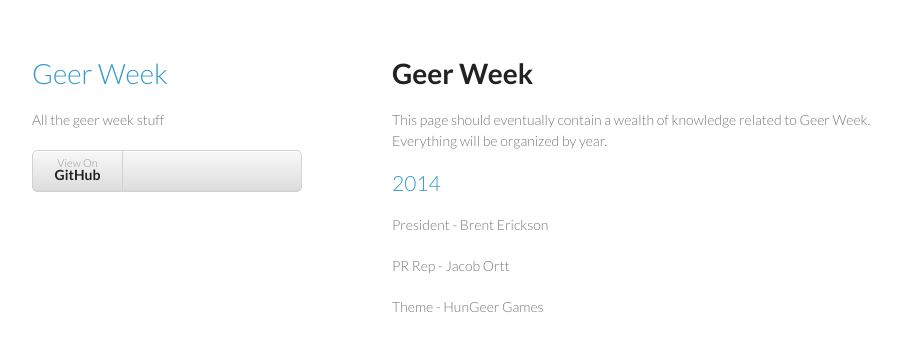
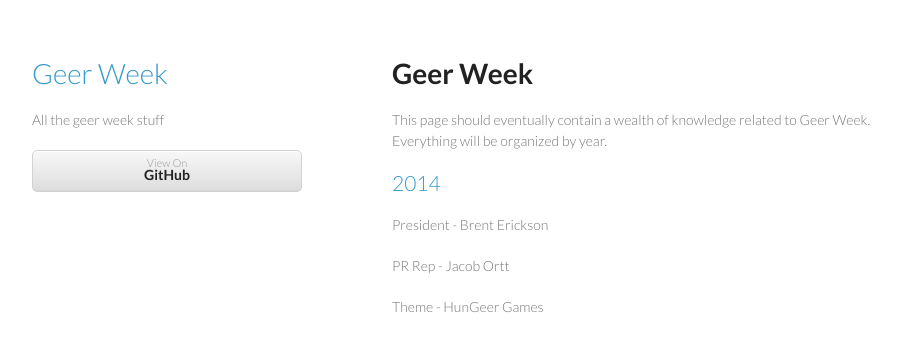
Before and after one commit to UAlbertaCompEClub/GeerWeek, a Jekyll site: the page built from index.md, in a window 1280 px wide. Shown: the top 340 px of the page, without its empty margins (178-1075 px from the left). Built offline with Jekyll 4.4.1, drawn with Linux system fonts in a browser that asks for light colours; Markdown is read by kramdown in place of the engine named in the settings.

Commit message:
Update styles.css
Now View on Github is one big grey button

```diff
--- a/stylesheets/styles.css
+++ b/stylesheets/styles.css
@@ -121,9 +121,6 @@ header ul {
 }
 
 header li {
-  width:89px;
-  float:left;
-  border-right:1px solid #d2d2d2;
   height:40px;
 }
 
```
